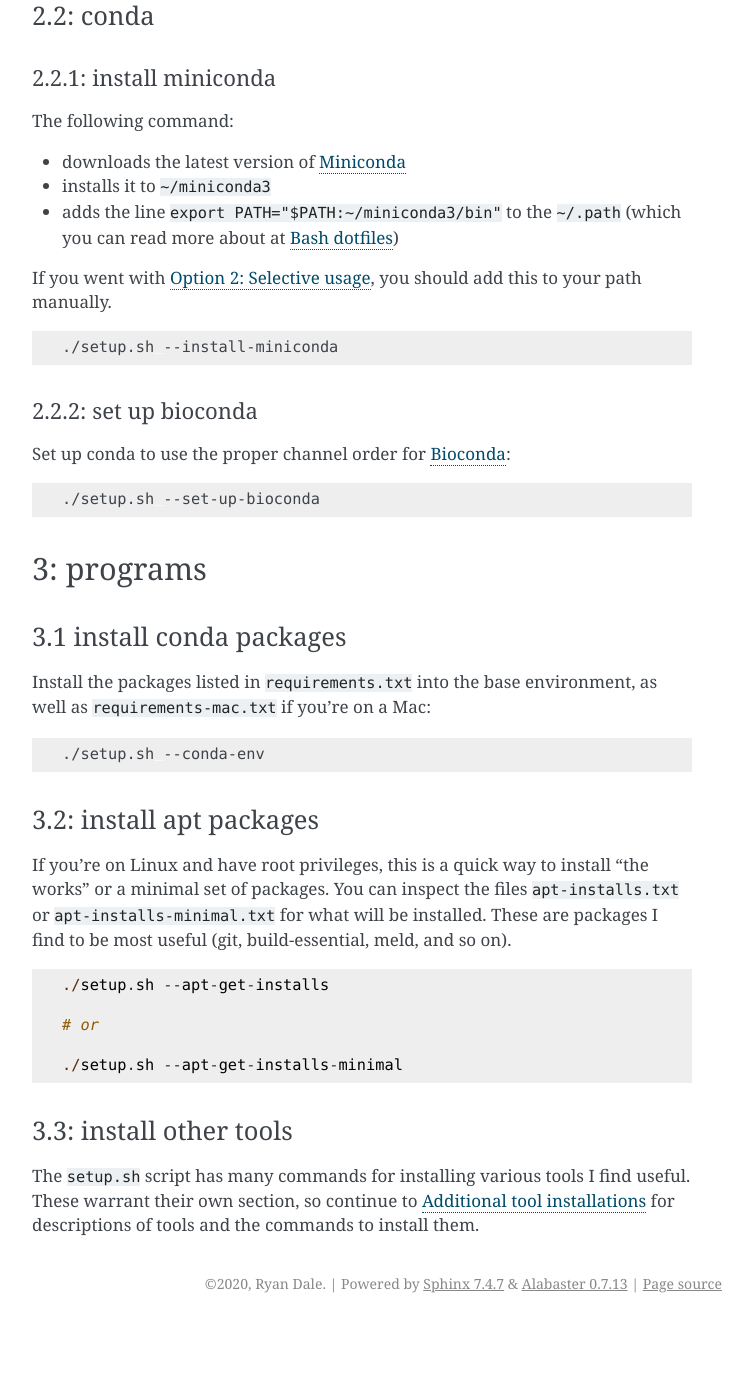
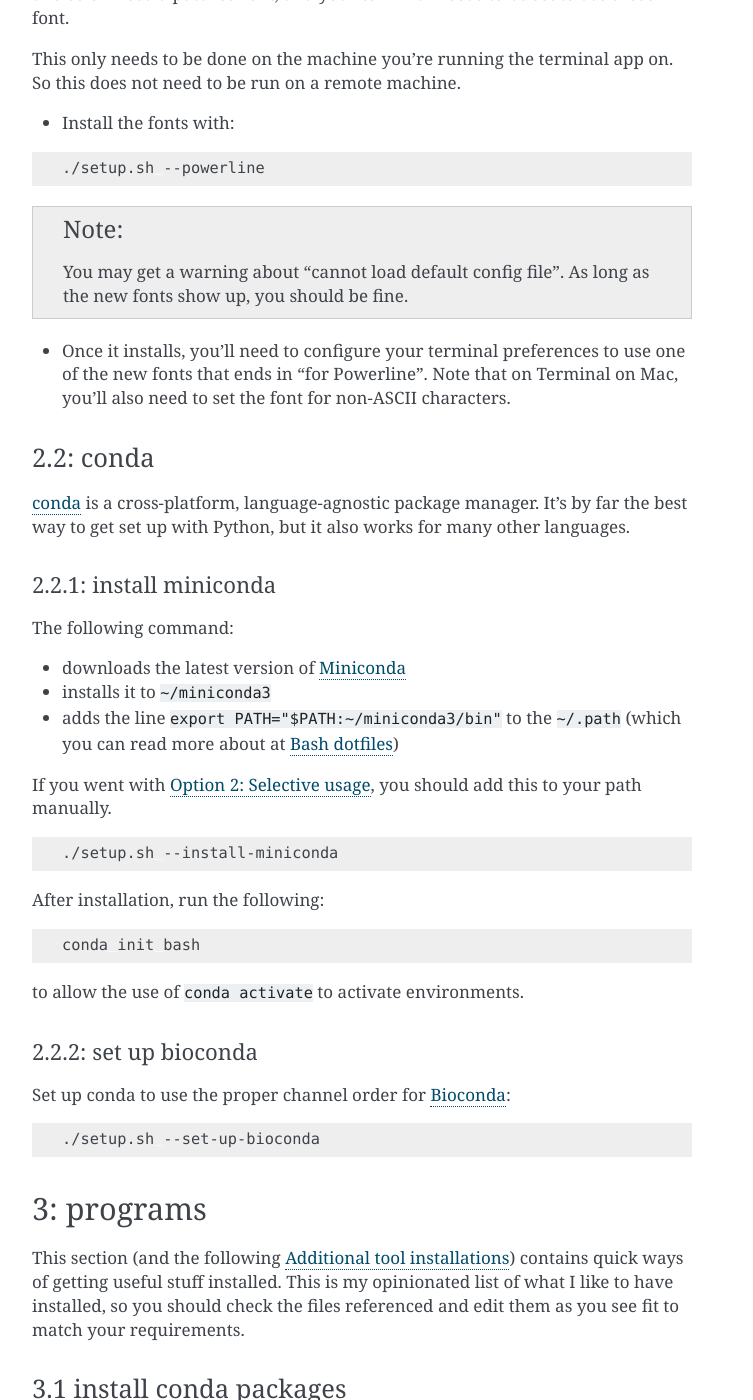
Before and after one commit to daler/dotfiles, a Sphinx documentation site: the page built from docs/starthere.rst, in a window 1280 px wide and 1400 px high, scrolled down 3484 px. Shown: the whole window, without its empty margins (388-1141 px from the left). Built offline with Sphinx 7.4.7, drawn with Linux system fonts in a browser that asks for light colours; before the commit the page ends 4807 px from its top, so only the background shows below that; some of the changed text lies outside the part shown.

Commit message:
update docs based on user feedback

```diff
--- a/docs/starthere.rst
+++ b/docs/starthere.rst
@@ -6,8 +6,10 @@
 
 A couple of preliminary things to get out of the way:
 
-* There are **three general sections**: :ref:`dotfilessection`,
-  :ref:`setupsection`, and :ref:`toolsection`.
+* There are **three general sections**:
+   - :ref:`dotfilessection` for copying over the dotfiles
+   - :ref:`setupsection` for setting up vim/neovim and conda
+   - :ref:`toolsection` for installing useful tools
 
 * **Everything is driven** by :file:`setup.sh`. When in doubt, consult that
   file!
@@ -67,6 +69,13 @@
 
     ./setup.sh --dotfiles
 
+This copies files over to your home directory. You should now either
+close your terminal and reopen it, or source the new :file:`.bashrc` file:
+
+.. code-block:: bash
+
+   source ~/.bashrc
+
 and then move to :ref:`setupsection`.
 
 .. warning::
@@ -92,7 +101,6 @@
 
     # add to .bashrc or .bash_profile
     export PATH="$HOME/miniconda3/bin:$HOME/opt/bin:$PATH"
-
 
 If you've used this repo before and want to update, but aren't sure what's
 changed and whether you have custom stuff that you want to keep, the setup
@@ -126,7 +134,8 @@
     # shows diffs in meld, if installed
     ./setup.sh --graphical-diffs
 
-
+In any case, once you're done with your dotfiles you can move on to the next
+step.
 
 .. _setupsection:
 
@@ -152,8 +161,9 @@
 This:
 
 - installs neovim to :file:`~/opt/bin`
-- adds an alias `alias vim=nvim` to :file:`~/.aliases`. If you are using
-  :ref:`option2`, then you may want to manually add that alias to your
+- adds an alias `alias vim=nvim` to :file:`~/.aliases`. As described in
+  :ref:`bash`, this is sourced each time you start a new shell. If you are
+  using :ref:`option2`, then you may want to manually add that alias to your
   :file:`.bashrc` or :file:`.bash_profile`.
 
 2.1.2 vim/nvim plugin setup
@@ -161,10 +171,9 @@
 
 This step sets up `vim-plug <https://github.com/junegunn/vim-plug>`_, placing
 the required files in the locations expected by vim and neovim. If you're using
-:ref:`option1`, there are a lot of vim plugins included, which you can read
-more about at :ref:`vim`. If you're using :ref:`option2`, then you may or may
-not have any plugins configured, so you might not need this step.
-
+:ref:`option1`, then you should do this. There are a lot of vim plugins
+included, which you can read more about at :ref:`vim`. If you're using
+:ref:`option2`, this step is useful if you have plugins managed by vim-plug.
 
 - set up vim-plug:
 
@@ -191,21 +200,31 @@
 
 .. code-block:: bash
 
-    ./setup.sh --install-powerline
+    ./setup.sh --powerline
 
-- Once it installs, you’ll need to configure your terminal to use one of the
-  new fonts that ends in “for Powerline”.
+.. note::
+
+   You may get a warning about "cannot load default config file". As long as
+   the new fonts show up, you should be fine.
+
+- Once it installs, you’ll need to configure your terminal preferences to use
+  one of the new fonts that ends in “for Powerline”. Note that on Terminal on
+  Mac, you'll also need to set the font for non-ASCII characters.
 
 2.2: conda
 ~~~~~~~~~~
 
+`conda <https://docs.conda.io/en/latest/>`_ is a cross-platform,
+language-agnostic package manager. It's by far the best way to get set up with
+Python, but it also works for many other languages.
 
 2.2.1: install miniconda
 ++++++++++++++++++++++++
 
 The following command:
 
-- downloads the latest version of `Miniconda <https://docs.conda.io/en/latest/miniconda.html>`_
+- downloads the latest version of `Miniconda
+  <https://docs.conda.io/en/latest/miniconda.html>`_
 - installs it to :file:`~/miniconda3`
 - adds the line ``export PATH="$PATH:~/miniconda3/bin"`` to the :file:`~/.path`
   (which you can read more about at :ref:`bash`)
@@ -216,10 +235,19 @@
 
   ./setup.sh --install-miniconda
 
+After installation, run the following:
+
+.. code-block:: bash
+
+   conda init bash
+
+to allow the use of ``conda activate`` to activate environments.
+
 2.2.2: set up bioconda
 ++++++++++++++++++++++
 
-Set up conda to use the proper channel order for `Bioconda <https://bioconda.github.io>`_:
+Set up conda to use the proper channel order for `Bioconda
+<https://bioconda.github.io>`_:
 
 .. code-block:: bash
 
@@ -229,6 +257,11 @@
 
 3: programs
 -----------
+
+This section (and the following :ref:`tools`) contains quick ways of getting
+useful stuff installed. This is my opinionated list of what I like to have
+installed, so you should check the files referenced and edit them as you see
+fit to match your requirements.
 
 3.1 install conda packages
 ~~~~~~~~~~~~~~~~~~~~~~~~~~
```
Also changed, not shown: other parts of docs/starthere.rst (+1 -1 lines), docs/tools.rst (+13 -0 lines).
